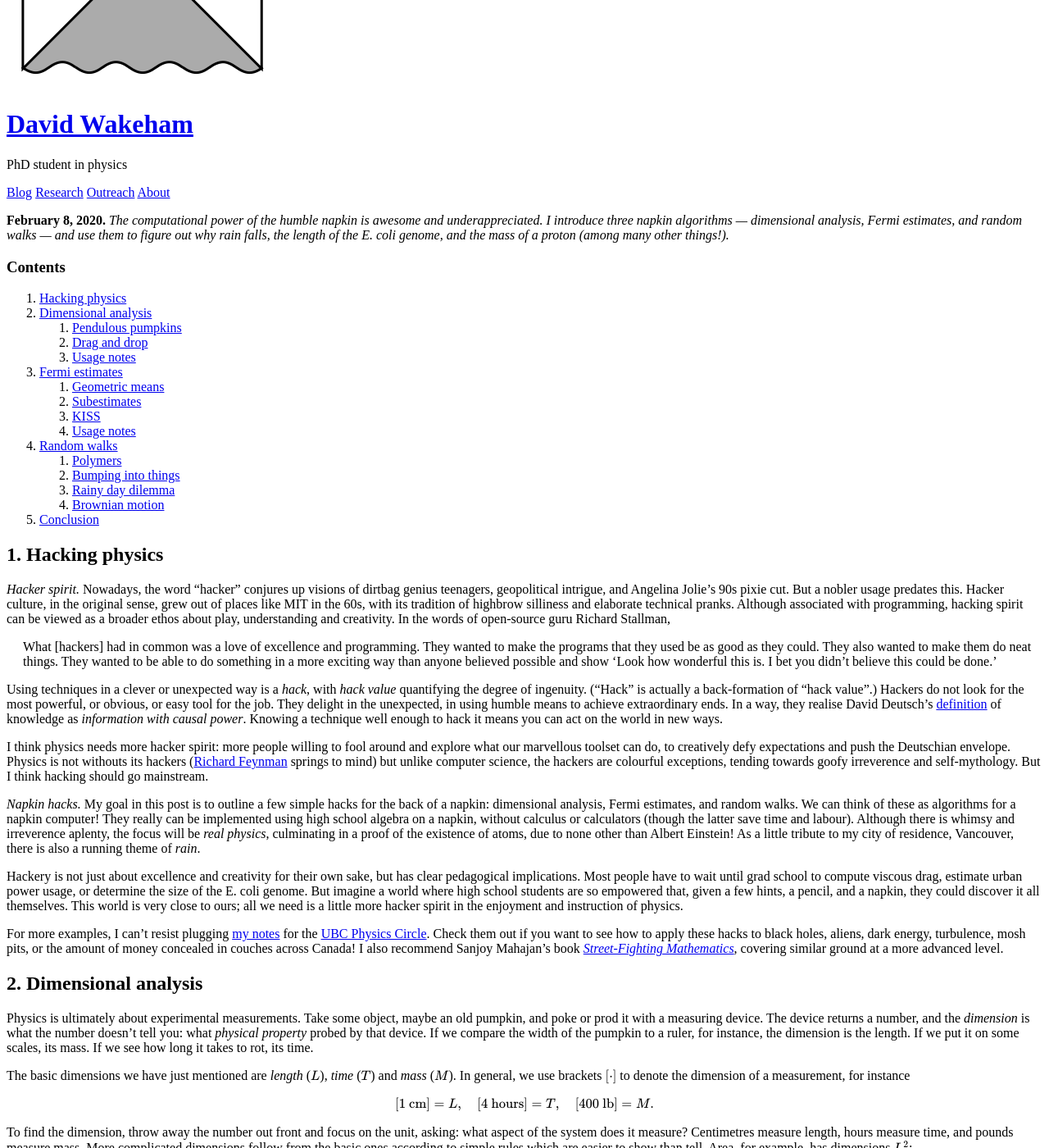
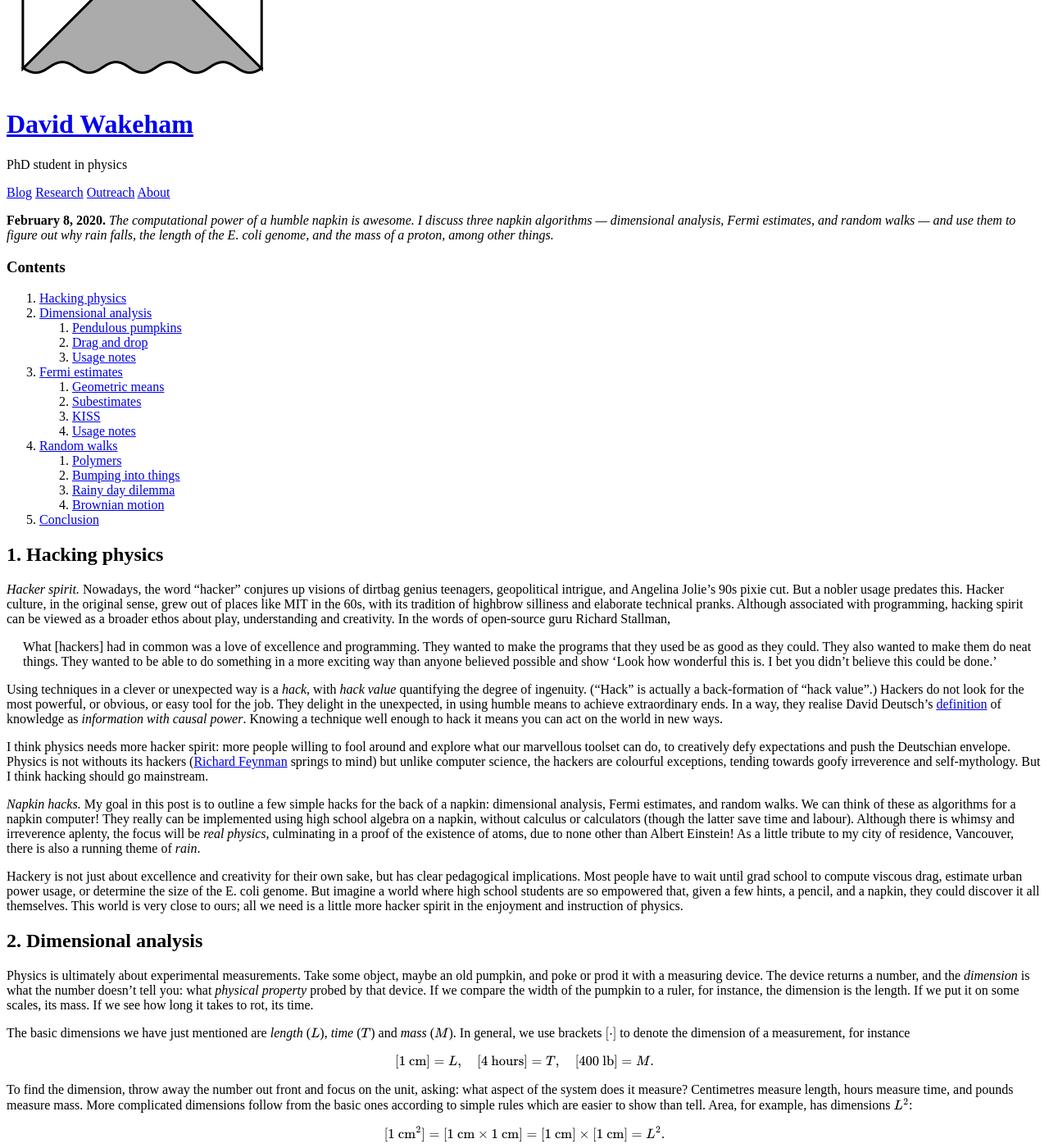
Before and after one commit to hapax/hapax.github.io, a Jekyll site: the page built from assets/simple-physics.md, in a window 1280 px wide and 1400 px high, scrolled down 244 px. Shown: the whole window at 82% size. Built offline with Jekyll 4.4.1, drawn with Linux system fonts in a browser that asks for light colours; our own code applies the rules of GitHub Pages for plain Markdown files; formulas are drawn with MathJax 3; a script that is not in the unit is left out; some of the changed text lies outside the part shown.

Commit message:
Update simple-physics.md

```diff
--- a/assets/simple-physics.md
+++ b/assets/simple-physics.md
@@ -7,12 +7,11 @@ categories: [Physics, Teaching, Hacks]
 date:  2020-01-06
 ---
 
-**February 8, 2020.** *The computational power of the humble napkin is
-  awesome and underappreciated. I introduce three napkin
-  algorithms --- dimensional analysis, Fermi estimates, and random
-  walks --- and use them to figure out why rain falls, the length of the
-  E. coli genome, and the mass of a proton (among many other
-  things!).*
+**February 8, 2020.** *The computational power of a humble napkin is
+  awesome. I discuss three napkin algorithms --- dimensional
+  analysis, Fermi estimates, and random walks --- and use them to
+  figure out why rain falls, the length of the E. coli genome, and the
+  mass of a proton, among other things.*
 
 ### Contents
 
@@ -98,16 +97,6 @@ themselves.
 This world is very close to ours; all we need is a little more hacker
 spirit in the enjoyment and instruction of physics.
 
-For more examples, I can't resist
-plugging [my notes](https://hapax.github.io/outreach) for the
-[UBC Physics Circle](https://outreach.phas.ubc.ca/events/metro-vancouver-physics-circle/).
-Check them out if you want to see how to apply these hacks
-to black holes, aliens, dark energy, turbulence, mosh pits, or the amount
-of money concealed in couches across Canada!
-I also recommend Sanjoy Mahajan's book
-[*Street-Fighting Mathematics*](http://streetfightingmath.com/),
-covering similar ground at a more advanced level.
-
 ## 2. Dimensional analysis <a id="sec-2" name="sec-2"></a>
 
 Physics is ultimately about experimental measurements.
```
Also changed, not shown: other parts of assets/simple-physics.md (+10 -0 lines).
